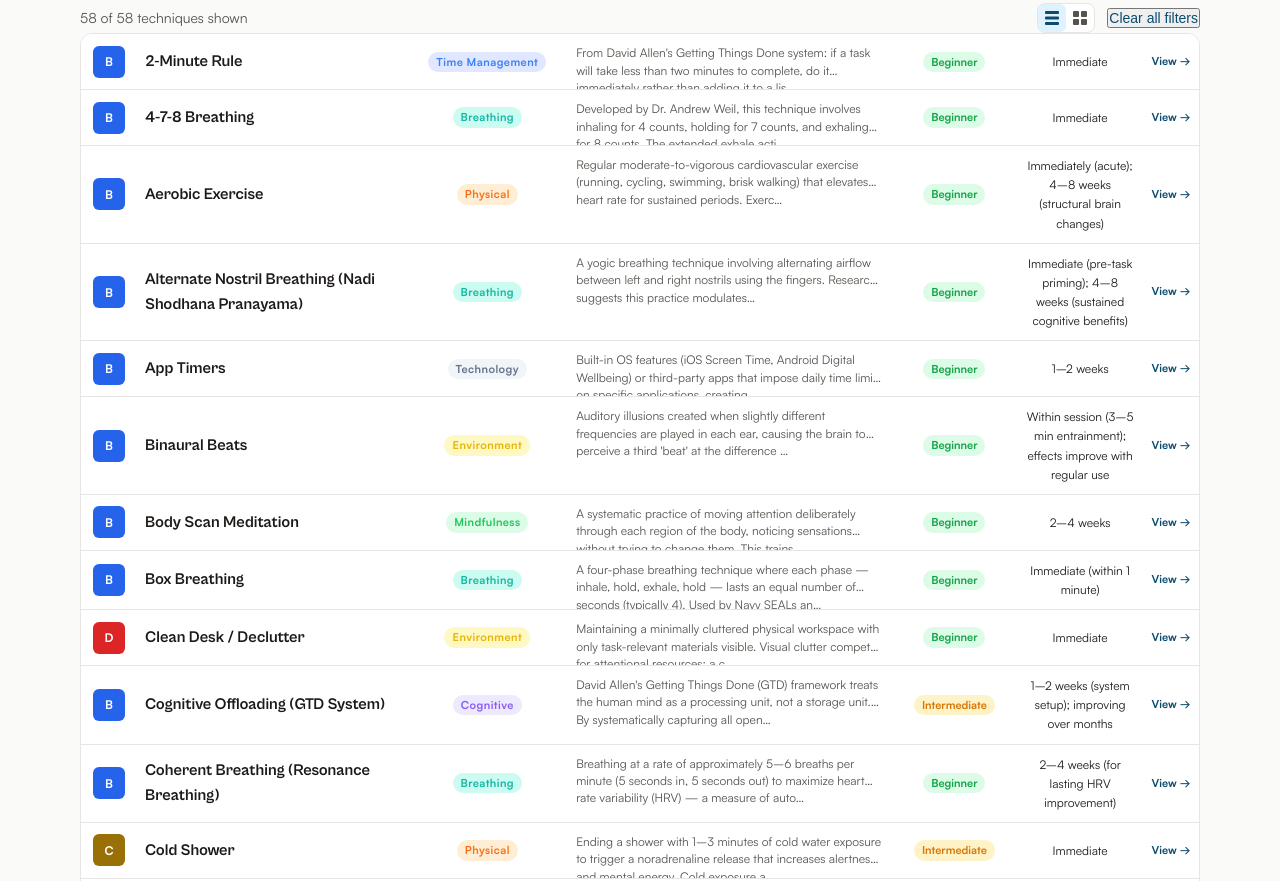
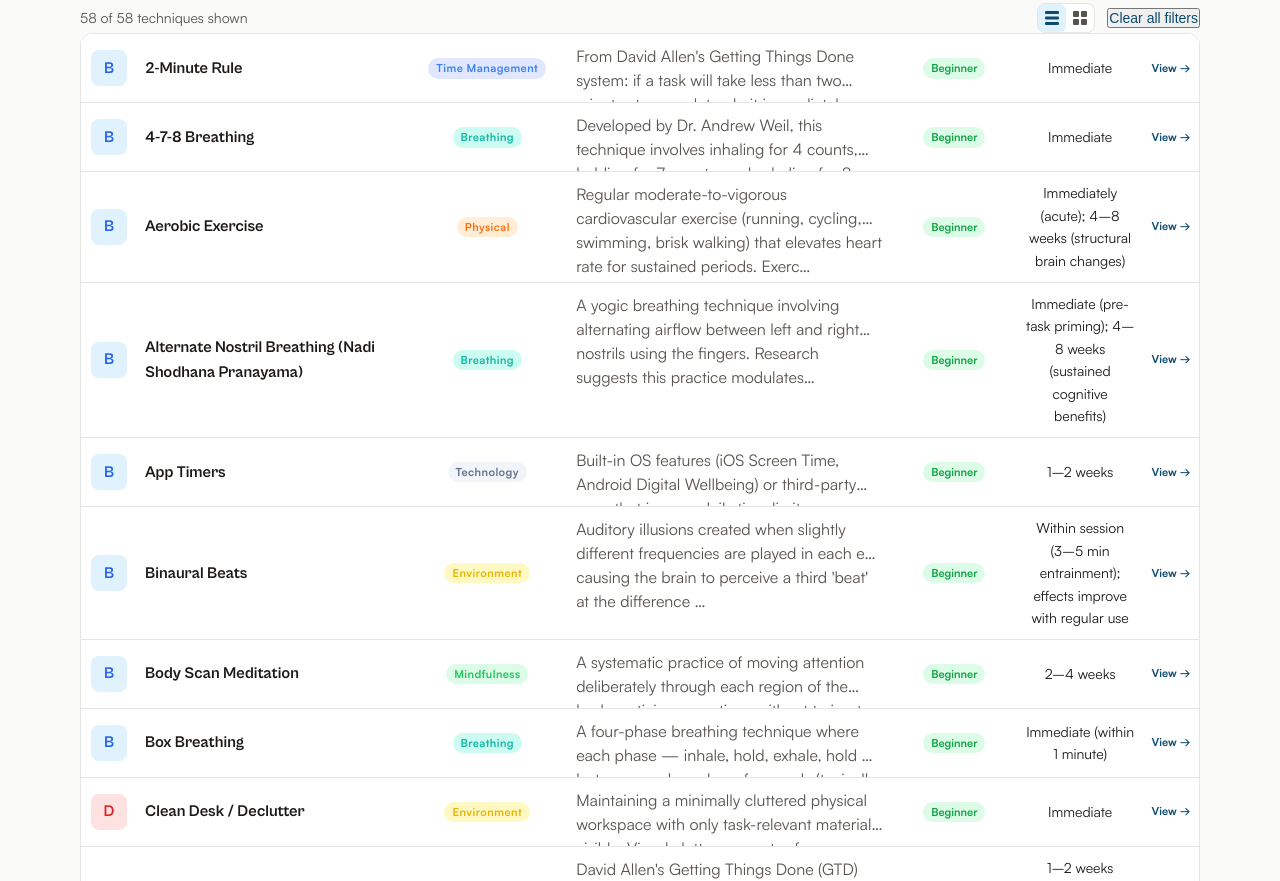
Before and after one commit to cleaver/focushacking, an Astro site: page / in a window 1280 px wide. Shown: the part 997-1878 px from the top of the page. Built offline with nearby package versions, Linux system fonts and the light colour scheme; Astro itself is replaced by a stand-in of ours.

Commit message:
feat: enhance TechniqueCard styling with custom font and improved grade badge styles

```diff
--- a/src/components/TechniqueCard.astro
+++ b/src/components/TechniqueCard.astro
@@ -23,9 +23,9 @@ const { technique: t } = Astro.props;
   <div class="flex items-start gap-3">
     <span class={`grade-badge grade-${t.grade}`}>{t.grade}</span>
     <div class="min-w-0 flex-1">
-      <div class="font-semibold leading-snug">{t.title}</div>
+      <div class="font-semibold leading-snug" style="font-family:var(--font-display)">{t.title}</div>
       <div class="mt-0.5 text-xs text-muted">{t.category}</div>
-      <div class="mt-2 text-xs leading-relaxed text-muted">
+      <div class="mt-2 text-sm leading-relaxed text-muted">
         {(t.summary || "").substring(0, 150)}{(t.summary || "").length > 150 ? "…" : ""}
       </div>
       <div class="mt-2 flex flex-wrap gap-1.5">
--- a/src/pages/index.astro
+++ b/src/pages/index.astro
@@ -462,9 +462,9 @@ const jsonData = JSON.stringify(
           <div class="flex items-start gap-3">
             <span class="grade-badge grade-${t.grade}">${t.grade}</span>
             <div class="min-w-0 flex-1">
-              <div class="font-semibold leading-snug">${t.title}</div>
+              <div class="font-semibold leading-snug" style="font-family:var(--font-display)">${t.title}</div>
               <div class="mt-0.5 text-xs text-muted">${t.category}</div>
-              <div class="mt-2 text-xs leading-relaxed text-muted">
+              <div class="mt-2 text-sm leading-relaxed text-muted">
                 ${(t.summary || "").substring(0, 150)}${(t.summary || "").length > 150 ? "…" : ""}
               </div>
               <div class="mt-2 flex flex-wrap gap-1.5">
--- a/src/styles/global.css
+++ b/src/styles/global.css
@@ -510,30 +510,24 @@ body {
 
 /* ── Grade badges ─────────────────────────────────── */
 .grade-a,
-.grade-A {
-  background: var(--color-grade-a);
+.grade-A,
+.grade-b,
+.grade-B,
+.grade-c,
+.grade-C,
+.grade-d,
+.grade-D,
+.grade-\?,
+.grade-na {
+  font-family: var(--font-display);
+  font-weight: 800;
 }
 
-.grade-b,
-.grade-B {
-  background: var(--color-grade-b);
-}
-
-.grade-c,
-.grade-C {
-  background: var(--color-grade-c);
-}
-
-.grade-d,
-.grade-D {
-  background: var(--color-grade-d);
-}
-
-.grade-\?,
-.grade-\?,
-.grade-na {
-  background: var(--color-grade-na);
-}
+.grade-a, .grade-A { background: var(--color-grade-a-hi); color: var(--color-grade-a); }
+.grade-b, .grade-B { background: var(--color-grade-b-hi); color: var(--color-grade-b); }
+.grade-c, .grade-C { background: var(--color-grade-c-hi); color: var(--color-grade-c); }
+.grade-d, .grade-D { background: var(--color-grade-d-hi); color: var(--color-grade-d); }
+.grade-\?, .grade-na { background: var(--color-grade-na-hi); color: var(--color-grade-na); }
 
 .grade-mini.grade-A { background: var(--color-grade-a-hi); color: var(--color-grade-a); }
 .grade-mini.grade-B { background: var(--color-grade-b-hi); color: var(--color-grade-b); }
@@ -545,12 +539,10 @@ body {
   display: inline-flex;
   align-items: center;
   justify-content: center;
-  width: 2rem;
-  height: 2rem;
-  border-radius: 0.375rem;
-  color: white;
-  font-weight: 700;
-  font-size: 0.75rem;
+  width: 2.25rem;
+  height: 2.25rem;
+  border-radius: 0.5rem;
+  font-size: var(--text-sm);
   flex-shrink: 0;
 }
 
@@ -984,8 +976,9 @@ body {
   justify-content: center;
 }
 .list-cell-name {
-  font-weight: 600;
+  font-weight: 700;
   font-family: var(--font-display);
+  font-size: var(--text-sm);
 }
 .list-cell-desc {
   color: var(--color-text-muted);
@@ -993,12 +986,12 @@ body {
   -webkit-line-clamp: 2;
   -webkit-box-orient: vertical;
   overflow: hidden;
-  font-size: 0.75rem;
-  line-height: 1.45;
+  font-size: var(--text-sm);
+  line-height: 1.5;
 }
 .list-cell-difficulty,
 .list-cell-benefit {
-  font-size: 0.75rem;
+  font-size: var(--text-xs);
   justify-content: center;
   text-align: center;
 }
```
